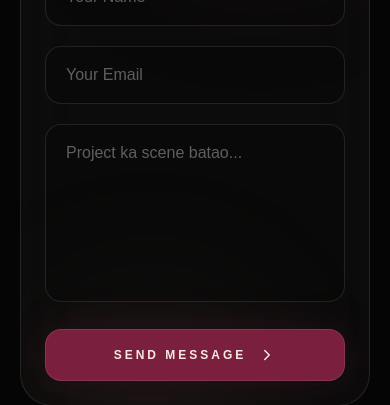
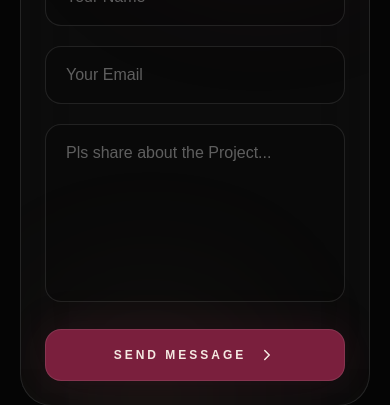
Before and after one commit to CodeWithRiyansh/portfolio_riyansh, a Next.js app: page / in a window 390 px wide. Shown: the part 5360-5765 px from the top of the page. Built offline with nearby package versions, Linux system fonts and the light colour scheme.

Commit message:
fixed mobile white space issue

```diff
--- a/app/page.tsx
+++ b/app/page.tsx
@@ -164,7 +164,7 @@ export default function LuxuryPortfolio() {
   ];
 
   return (
-    <div className="relative min-h-screen overflow-x-hidden bg-[#050505] text-[#f5e9e2] selection:bg-[#7a1f3d]/40">
+    <div className="relative min-h-screen overflow-hidden overflow-x-hidden bg-[#050505] text-[#f5e9e2] selection:bg-[#7a1f3d]/40">
       {/* ================= BACKGROUND ================= */}
       <div className="pointer-events-none fixed inset-0 -z-10 overflow-hidden">
         <div className="absolute inset-0 bg-[radial-gradient(circle_at_20%_20%,rgba(192,138,110,0.14),transparent_26%),radial-gradient(circle_at_80%_25%,rgba(157,77,101,0.18),transparent_32%),radial-gradient(circle_at_bottom,rgba(75,16,35,0.32),transparent_42%)]" />
@@ -174,7 +174,7 @@ export default function LuxuryPortfolio() {
         <motion.div
           animate={{ x: [0, 60, -30, 0], y: [0, -40, 25, 0] }}
           transition={{ duration: 18, repeat: Infinity, ease: "linear" }}
-          className="absolute left-[-22%] top-[-12%] h-[320px] w-[320px] rounded-full bg-[#7a1f3d]/20 blur-[70px] md:left-[-12%] md:h-[560px] md:w-[560px] md:blur-[90px]"
+          className="absolute left-[-22%] top-[-12%] h-[320px] w-[320px] rounded-full bg-[#7a1f3d]/20 blur-[70px] md:left-[-12%] md:h-[560px] md:w-[300px] md:w-[300px] md:w-[300px] md:w-[300px] md:w-[560px] md:blur-[90px]"
         />
 
         <motion.div
@@ -594,7 +594,7 @@ export default function LuxuryPortfolio() {
                 onBlur={() => setActiveField(null)}
                 rows={6}
                 name="message"
-                placeholder="Project ka scene batao..."
+                placeholder="Pls share about the Project..."
                 className="w-full resize-none rounded-2xl border border-white/10 bg-black/20 px-5 py-4 outline-none transition placeholder:text-white/35 focus:border-[#9d4d65] sm:px-6 sm:py-5"
               />
 
```
